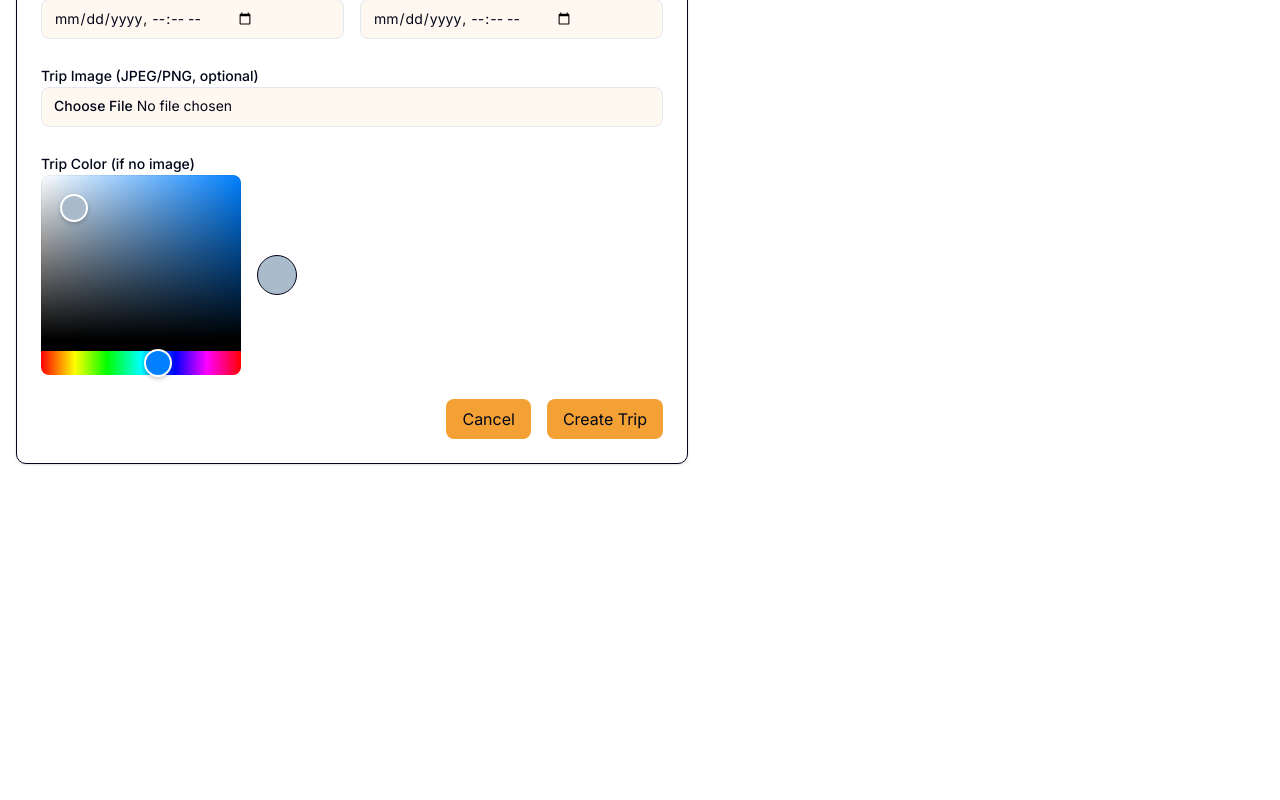
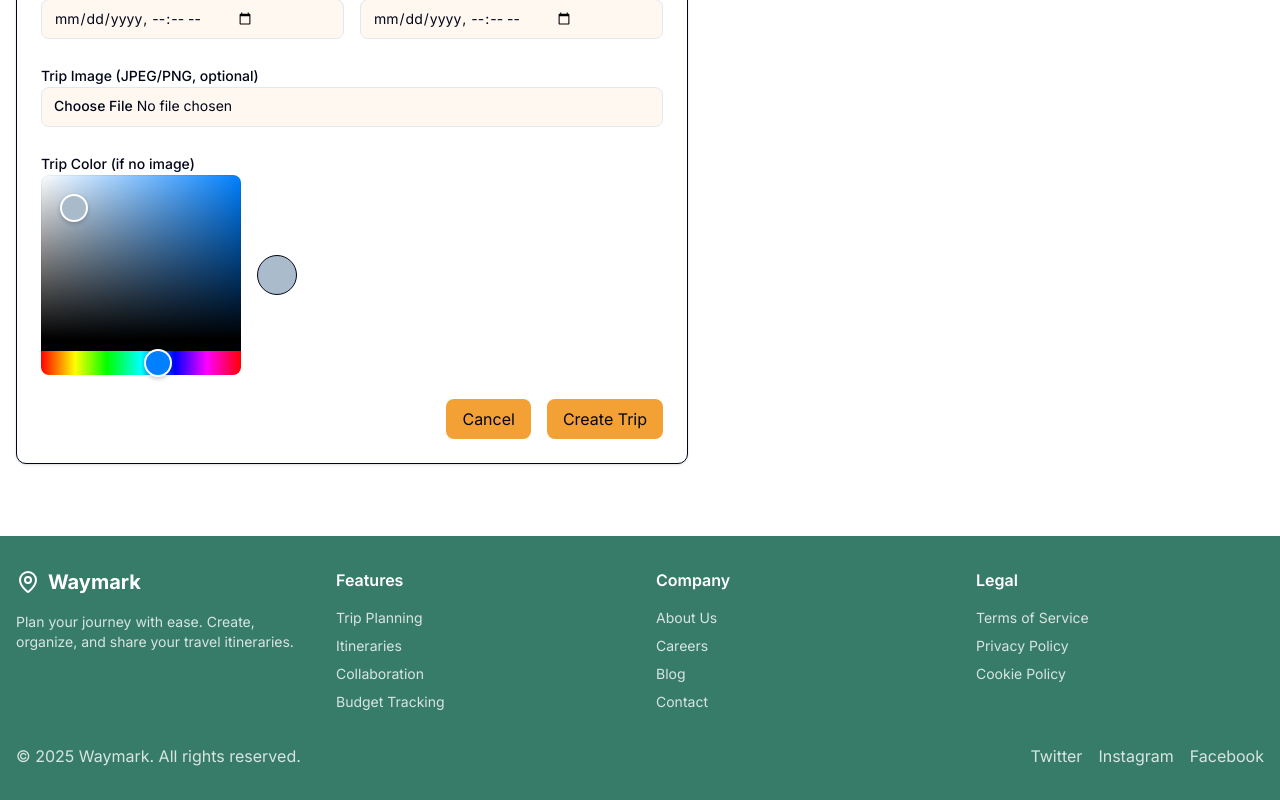
Before and after one commit to SDSU-CompE-561-Spring-2025/interactive-travel-planner, a Next.js app in the folder frontend/waymark/: page /new-trip in a window 1280 px wide. Shown: the part 458-1258 px from the top of the page. Before the commit the page ends 994 px from the top, so only its background shows below. Built offline with nearby package versions, Linux system fonts and the light colour scheme.

Commit message:
added the footer from ethans branch

```diff
--- a/frontend/waymark/src/app/layout.tsx
+++ b/frontend/waymark/src/app/layout.tsx
@@ -4,7 +4,7 @@ import './globals.css'
 import { AuthProvider } from './context/AuthContext'
 import Navbar from '../components/Navbar'
 import { Toaster } from "@/components/ui/toaster"
-
+import Footer from '../components/Footer'
 const inter = Inter({ subsets: ['latin'] })
 
 export const metadata: Metadata = {
@@ -25,6 +25,7 @@ export default function RootLayout({
           <main className="container mx-auto px-4 py-8">
             {children}
           </main>
+          <Footer />
         </AuthProvider>
         <Toaster />
       </body>
--- a/frontend/waymark/src/components/Footer.tsx
+++ b/frontend/waymark/src/components/Footer.tsx
@@ -1,92 +1,110 @@
-'use client';
+import Link from "next/link"
+import { MapPin } from "lucide-react"
 
-import Logo from '@/components/Logo';
-import { cn } from '@/lib/utils';
-import { Button, buttonVariants } from '@/components/ui/button';
-import { usePathname } from 'next/navigation';
-import Link from 'next/link';
-import { LogIn, UserRoundPlus } from 'lucide-react';
-import { ThemeSwitcherButton } from '@/components/ThemeSwitcherButton';
-import UserButton from '@/components/UserButton';
+export default function Footer() {
+  return (
+    <footer className="w-full bg-[#377c68] text-white">
+      <div className="w-full px-4 py-8">
+        <div className="grid grid-cols-1 md:grid-cols-4 gap-8">
+          <div className="space-y-4">
+            <div className="flex items-center space-x-2">
+              <MapPin className="h-6 w-6" />
+              <span className="font-bold text-xl">Waymark</span>
+            </div>
+            <p className="text-sm text-white/80">
+              Plan your journey with ease. Create, organize, and share your travel itineraries.
+            </p>
+          </div>
 
-const navList = [
-	{
-		label: 'Create account',
-		link: '/sign-up',
-	},
-	{
-		label: 'About us',
-		link: '/about-us',
-	},
-	{
-		label: 'Jobs',
-		link: '/jobs',
-	},
-	{
-		label: 'privacy policy',
-		link: '/privacy-policy',
-	},
-    {
-		label: 'Contact us',
-		link: '/contact-us',
-	},
-    {
-		label: 'How the site works',
-		link: '/logistics',
-	},
-];
+          <div>
+            <h3 className="font-semibold mb-4">Features</h3>
+            <ul className="space-y-2 text-sm text-white/80">
+              <li>
+                <Link href="#" className="hover:text-white">
+                  Trip Planning
+                </Link>
+              </li>
+              <li>
+                <Link href="#" className="hover:text-white">
+                  Itineraries
+                </Link>
+              </li>
+              <li>
+                <Link href="#" className="hover:text-white">
+                  Collaboration
+                </Link>
+              </li>
+              <li>
+                <Link href="#" className="hover:text-white">
+                  Budget Tracking
+                </Link>
+              </li>
+            </ul>
+          </div>
 
-function Footer() {
-	return (
-		<div className={'hidden border-separate border-b bg-background md:block h-64 justify-center'}>
-			<nav className={'container flex items-center justify-between px-8'}>
-				<div className={'flex h-[80px] min-h-[60px] items-center gap-x-4'}>
-					<div className="flex h-full gap-12 text-sm font-medium text-muted-foreground">
-					{navList.map((item) => (
-							<FooterItem
-								key={item.label}
-								link={item.link}
-								label={item.label}
-							/>
-						))}
-					</div>
-				</div>
-			</nav>
-		</div>
-	);
+          <div>
+            <h3 className="font-semibold mb-4">Company</h3>
+            <ul className="space-y-2 text-sm text-white/80">
+              <li>
+                <Link href="#" className="hover:text-white">
+                  About Us
+                </Link>
+              </li>
+              <li>
+                <Link href="#" className="hover:text-white">
+                  Careers
+                </Link>
+              </li>
+              <li>
+                <Link href="#" className="hover:text-white">
+                  Blog
+                </Link>
+              </li>
+              <li>
+                <Link href="#" className="hover:text-white">
+                  Contact
+                </Link>
+              </li>
+            </ul>
+          </div>
+
+          <div>
+            <h3 className="font-semibold mb-4">Legal</h3>
+            <ul className="space-y-2 text-sm text-white/80">
+              <li>
+                <Link href="#" className="hover:text-white">
+                  Terms of Service
+                </Link>
+              </li>
+              <li>
+                <Link href="#" className="hover:text-white">
+                  Privacy Policy
+                </Link>
+              </li>
+              <li>
+                <Link href="#" className="hover:text-white">
+                  Cookie Policy
+                </Link>
+              </li>
+            </ul>
+          </div>
+        </div>
+
+        <div className="flex flex-col md:flex-row md:items-center md:justify-between mt-8 text-white/80">
+          <p>© {new Date().getFullYear()} Waymark. All rights reserved.</p>
+          <div className="flex space-x-4 mt-4 md:mt-0">
+            <Link href="#" className="hover:text-white">
+              Twitter
+            </Link>
+            <Link href="#" className="hover:text-white">
+              Instagram
+            </Link>
+            <Link href="#" className="hover:text-white">
+              Facebook
+            </Link>
+          </div>
+        </div>
+      </div>
+    </footer>
+  )
 }
-
-interface FooterItemProps {
-	link: string;
-	label: string;
-	clickCallBack?: () => void;
-}
-
-function FooterItem({ link, label, clickCallBack }: FooterItemProps) {
-	const pathname = usePathname();
-	const isActive = pathname === link;
-	return (
-		<>
-			<div className="relative flex items-center">
-				<Link
-					href={link}
-					className={cn(
-						buttonVariants({ variant: 'ghost' }),
-						'w-full justify-start text-lg text-muted-foreground hover:text-foreground',
-						isActive && 'text-amber-300'
-					)}
-					onClick={() => {
-						if (clickCallBack) clickCallBack();
-					}}
-				>
-					{label}
-				</Link>
-				{isActive && (
-					<div className="absolute -bottom-[2px] left-1/2 hidden h-[5px] w-[80%] -translate-x-1/2 rounded-xl bg-amber-500 md:block" />
-				)}
-			</div>
-		</>
-	);
-}
-
-export default Footer;
```
